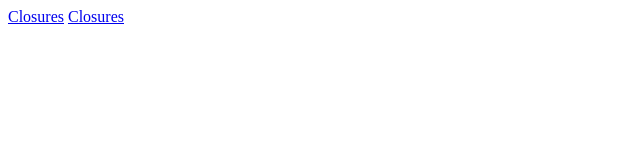
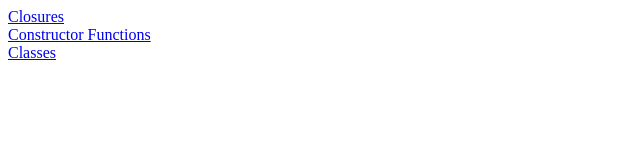
Before and after one commit to Ritesh16/JavascriptCourse-P1, a plain HTML site: page Exercises/index.html in a window 1280 px wide. Shown: the whole page, without its empty margins (0-640 px from the left). Drawn offline with Linux system fonts and the light colour scheme.

Commit message:
Adding files for classes in js

```diff
--- a/Exercises/index.html
+++ b/Exercises/index.html
@@ -1,2 +1,9 @@
-<a href="/closure.html">Closures</a>
-<a href="/constructorfunctions.html">Closures</a>
+<div>
+  <a href="/closure.html">Closures</a>
+</div>
+<div>
+  <a href="/constructorfunctions.html">Constructor Functions</a>
+</div>
+<div>
+  <a href="/classes.html">Classes</a>
+</div>
```
Also changed, not shown: Exercises/constructorfunctions.js (+5 -5 lines), Exercises/classes.html (added), Exercises/classes.js (added).
